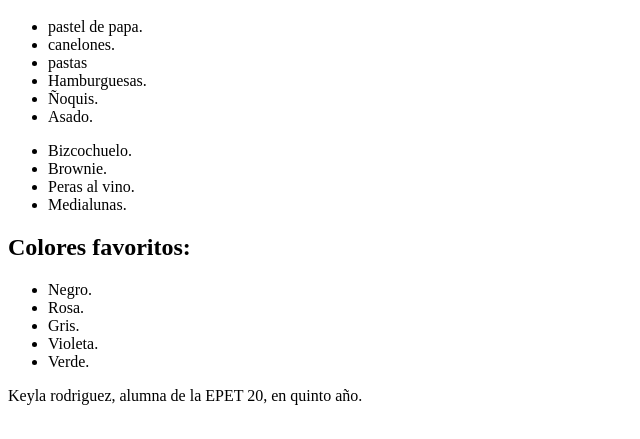
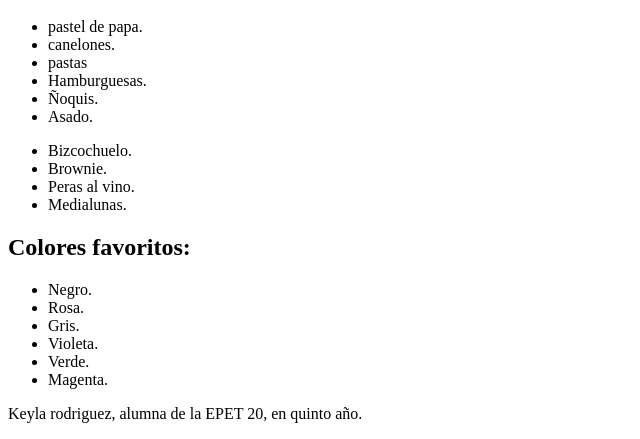
Before and after one commit to Keyla-622/programacion_estatica, a plain HTML site: page practica.html in a window 1280 px wide. Shown: the part 628-1067 px from the top of the page, without its empty margins (0-640 px from the left). Drawn offline with Linux system fonts and the light colour scheme.

Commit message:
agreg, a la lista5 en practica.html

```diff
--- a/practica.html
+++ b/practica.html
@@ -77,6 +77,7 @@
             <li>Gris.</li>
             <li>Violeta.</li>
             <li>Verde.</li>
+            <li>Magenta.</li>
         </ul>
 
         <footer>
```
